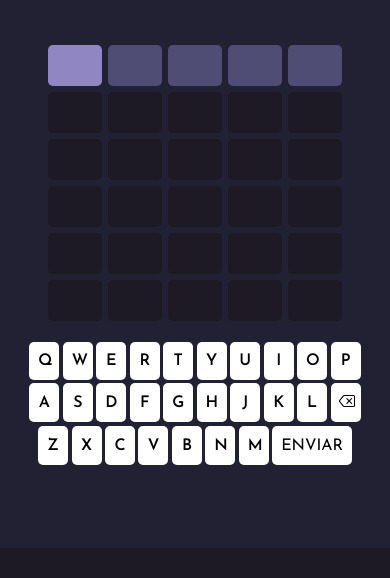
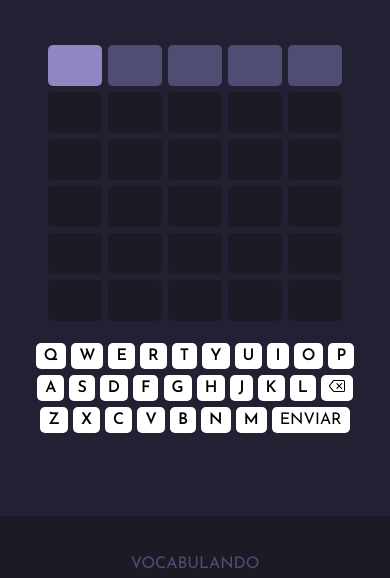
Before and after one commit to Mateus-Ca13/Vocabulando-Jogo-de-palavras-, a plain HTML site: page index.html in a window 390 px wide. Shown: the part 71-649 px from the top of the page. Drawn offline with Linux system fonts and the light colour scheme.

Commit message:
Add files via upload

```diff
--- a/style.css
+++ b/style.css
@@ -337,21 +337,12 @@ p {
         padding: 10px 18px
     }
 
-    .tecla {
+    .tecla, .enviar-palavra {
         font-size: 16px;
-        width: 30px;
-        margin: 0.1em -0.05em;
-        padding: 0.7em 0.55em;
-    }
-
-    .enviar-palavra {
-        font-size: 16px;
-        margin: 0.2em -0.05em;
-        padding: 0.7em 0.55em;
+        padding: 0.3em 0.5em;
     }
 
     .teclado {
-
         flex-wrap: nowrap;
     }
 
```
